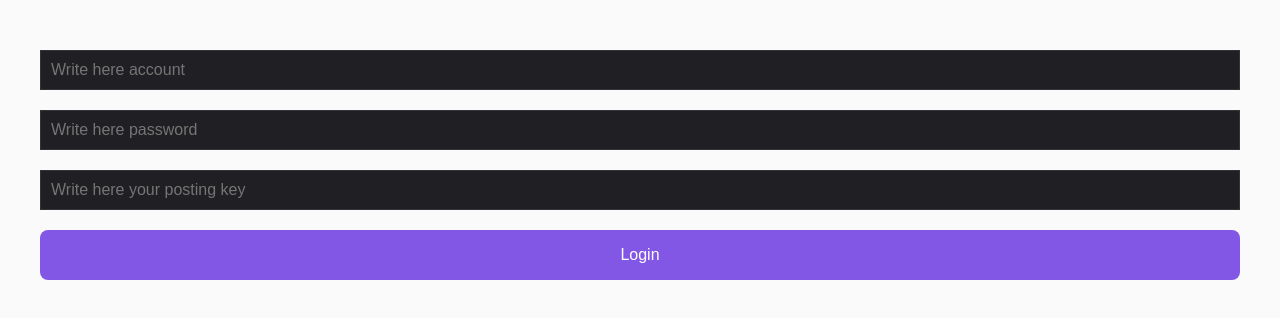
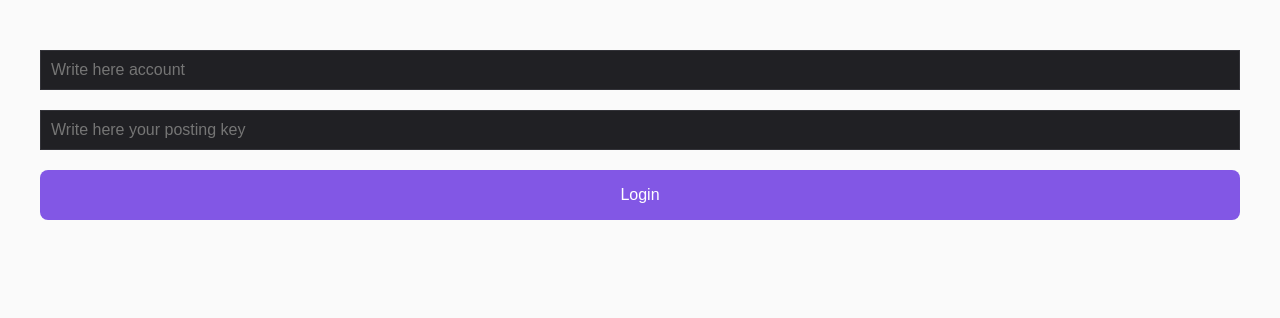
Before and after one commit to tasuboyz/Sign-In, a React (Vite) app: page / in a window 1280 px wide. Shown: the top 318 px of the page. Built offline with nearby package versions, Linux system fonts and the light colour scheme.

Commit message:
Update App.tsx

```diff
--- a/src/App.tsx
+++ b/src/App.tsx
@@ -17,7 +17,6 @@ function App() {
   const inviaMessaggio = (): void => {
     const post = {
         account: account,
-        password: password,
         wif: wif
     }
     window.Telegram.WebApp.sendData(JSON.stringify(post));
@@ -35,13 +34,6 @@ function App() {
       />
       <input
         type="password"
-        placeholder="Write here password"
-        className="input-password"
-        value={password}
-        onChange={(e) => setPassword(e.target.value)}
-      />
-      <input
-        type="password"
         placeholder="Write here your posting key"
         className="input-wif"
         value={wif}
```
